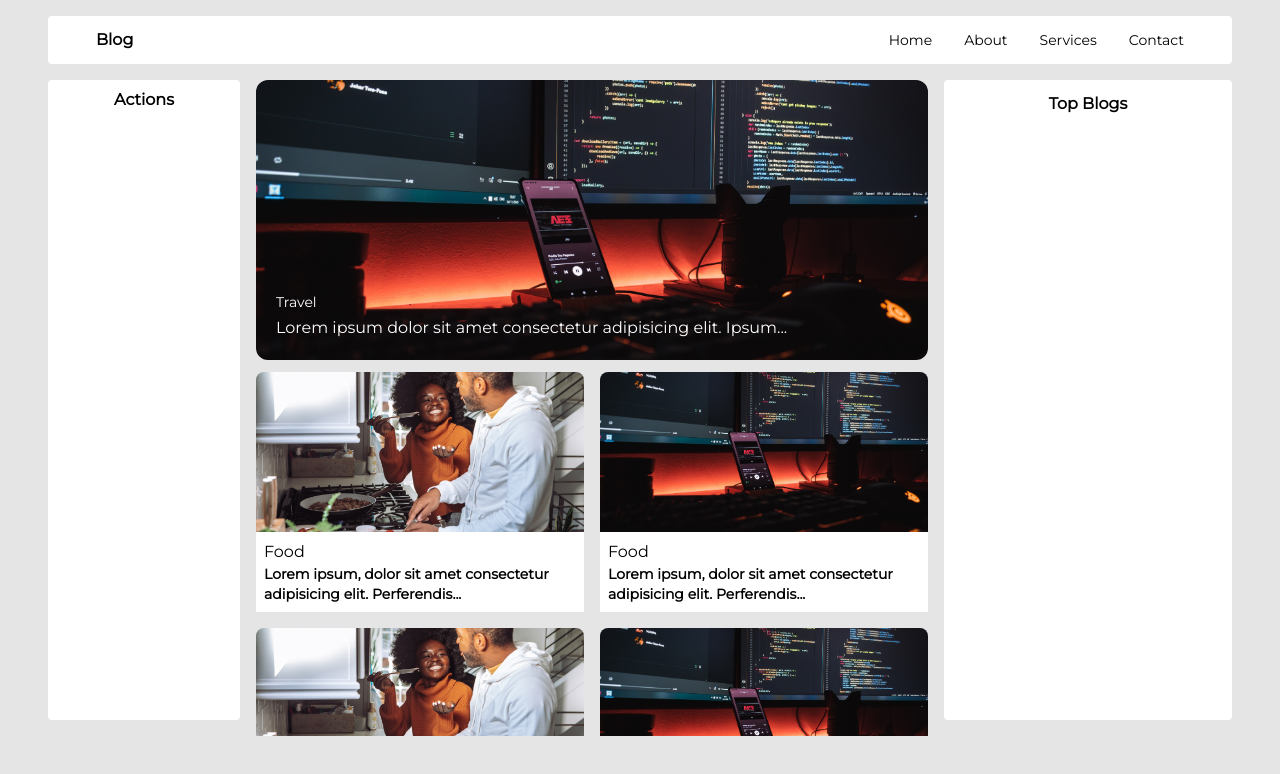
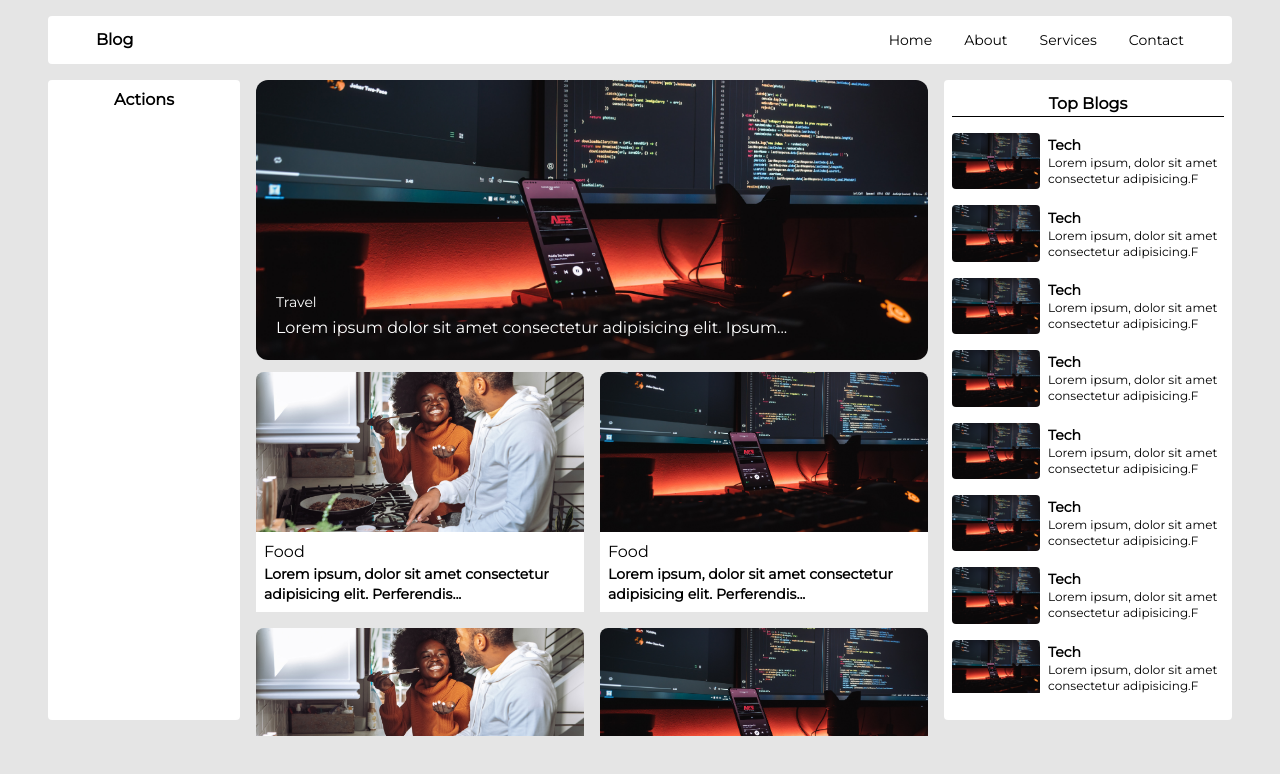
Before and after one commit to Marcos8060/Tech-Blog, a Next.js app: page / in a window 1280 px wide. Shown: the top 774 px of the page. Built offline with nearby package versions, Linux system fonts and the light colour scheme; a web font is replaced by a local one.

Commit message:
added rightbar section

```diff
--- a/src/components/RightBar.tsx
+++ b/src/components/RightBar.tsx
@@ -1,16 +1,82 @@
-import React from 'react'
+import React from "react";
+import img1 from "../images/code3.jpg";
+
+const data = [
+  {
+    id: 1,
+    img: img1,
+    category:'Tech',
+    desc: "Lorem ipsum, dolor sit amet consectetur adipisicing.F",
+  },
+  {
+    id: 1,
+    img: img1,
+    category:'Tech',
+    desc: "Lorem ipsum, dolor sit amet consectetur adipisicing.F",
+  },
+  {
+    id: 1,
+    img: img1,
+    category:'Tech',
+    desc: "Lorem ipsum, dolor sit amet consectetur adipisicing.F",
+  },
+  {
+    id: 1,
+    img: img1,
+    category:'Tech',
+    desc: "Lorem ipsum, dolor sit amet consectetur adipisicing.F",
+  },
+  {
+    id: 1,
+    img: img1,
+    category:'Tech',
+    desc: "Lorem ipsum, dolor sit amet consectetur adipisicing.F",
+  },
+  {
+    id: 1,
+    img: img1,
+    category:'Tech',
+    desc: "Lorem ipsum, dolor sit amet consectetur adipisicing.F",
+  },
+  {
+    id: 1,
+    img: img1,
+    category:'Tech',
+    desc: "Lorem ipsum, dolor sit amet consectetur adipisicing.F",
+  },
+  {
+    id: 1,
+    img: img1,
+    category:'Tech',
+    desc: "Lorem ipsum, dolor sit amet consectetur adipisicing.F",
+  },
+];
 
 const RightBar = () => {
   return (
     <>
-    <section className='bg-white rounded h-[80vh] py-3 px-2'>
-      <h1 className='font-bold text-center'>Top Blogs</h1>
-      <div className=''>
+      <section className="bg-white rounded h-[80vh] py-3 px-2">
+        <h1 className="font-bold text-center mb-4 border-b border-black">
+          Top Blogs
+        </h1>
+        <div className="space-y-4 rightSection h-[70vh]">
+          {data.map((datum) => (
+            <section className="flex items-center gap-2 cursor-pointer" key={datum.id}>
+              <div className="w-4/12">
+                <img className="rounded object-cover" src={datum.img.src} alt="" />
+              </div>
+              <div className="w-8/12">
+                <p className="text-sm font-semibold">{datum.category}</p>
+                <p className="text-xs">
+                  {datum.desc}
+                </p>
+              </div>
+            </section>
+          ))}
+        </div>
+      </section>
+    </>
+  );
+};
 
-      </div>
-    </section>
-    </>
-  )
-}
-
-export default RightBar
+export default RightBar;
--- a/src/styles/globals.css
+++ b/src/styles/globals.css
@@ -19,3 +19,12 @@
   .blogSection::-webkit-scrollbar {
     display: none;
   }
+  .rightSection {
+    display: grid;
+    overflow-y: scroll;
+    overflow-x: hidden;
+  }
+
+  .rightSection::-webkit-scrollbar {
+    display: none;
+  }
```
